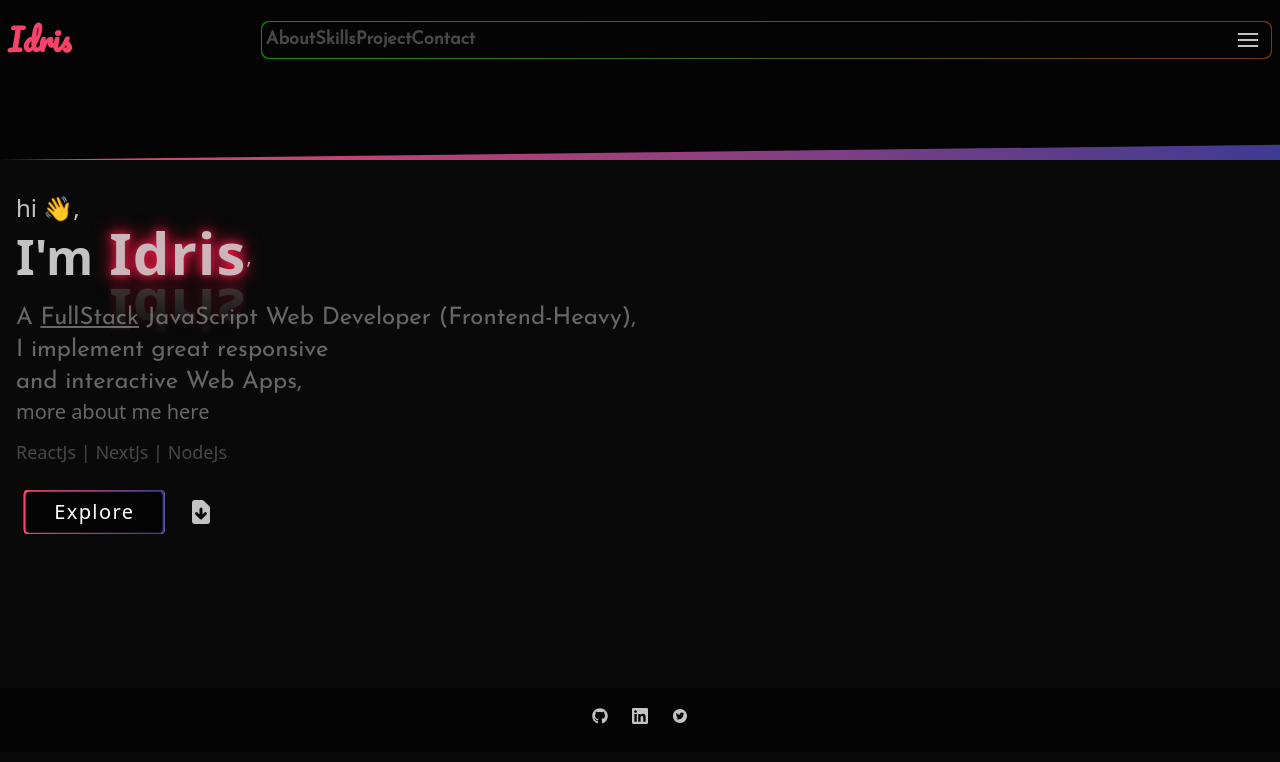
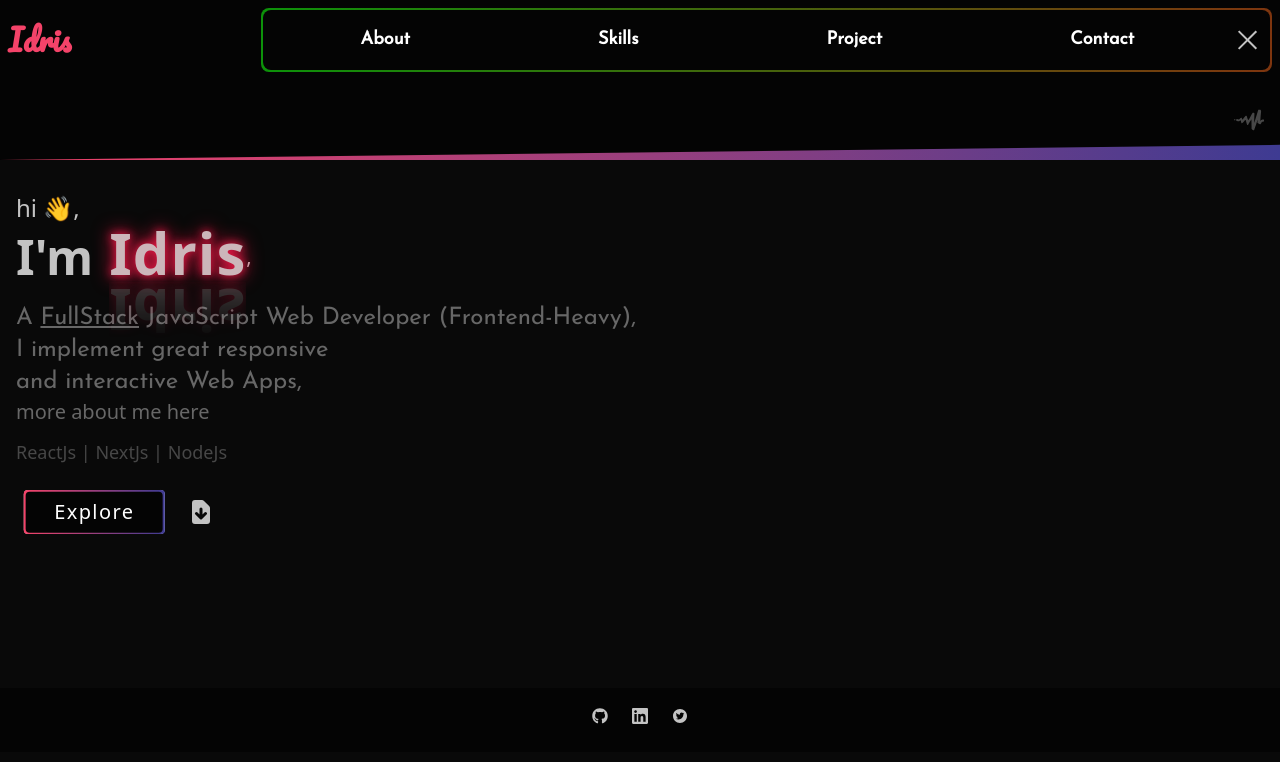
Before and after one commit to bobbycrooz/portfolio-client, a Next.js app: page / in a window 1280 px wide. Shown: the top 762 px of the page. Built offline with nearby package versions, Linux system fonts and the light colour scheme.

Commit message:
added audio

```diff
--- a/components/Header.tsx
+++ b/components/Header.tsx
@@ -8,13 +8,13 @@ export default function Header() {
   const [showNav, setShowNav] = useState(true);
 
   return (
-    <div className="navbar bg-primary z-10 sticky top-0 h-20 flex justify-between items-center shadow-md w-full  p-2">
+    <div className="navbar bg-primary z-10 sticky top-0 h-20 flex justify-between items-center shadow-md w-full p-2  ">
       <h1 className=" text-grad-one font-black font-logo text-3xl">Idris</h1>
 
-      <Menu className={showNav && 'active'}>
-        <RotateBG className="menu_bg rounded-lg">
-          <div className="menu_cover flex items-center justify-between bg-primary rounded-lg">
-            <div className="nav-links text-lg font-joe text-textLow font-bold  p-1 w-full flex items-center justify-around">
+      <Menu className={showNav && 'active overflow-hidden'}>
+        <RotateBG className="menu_bg overflow-hidden rounded-lg h-full">
+          <div className="menu_cover overflow-hidden h-full flex items-center justify-between bg-primary rounded-lg">
+            <div className="nav-links  text-lg font-joe text-textLow font-bold  p-1 w-full flex items-center justify-around">
               <Link href="/">
                 <a>About</a>
               </Link>
@@ -32,12 +32,13 @@ export default function Header() {
               </Link>
             </div>
 
-            <div className="menu_icon absolute right-0">
+            <div className="menu_icon visible  absolute right-0">
               <Hamburger
                 color="#C3C3C3"
                 direction="right"
                 onToggle={() => setShowNav(pre => !pre)}
-                size={20}
+                size={25}
+                toggled={showNav}
               />
             </div>
           </div>
@@ -49,32 +50,41 @@ export default function Header() {
 
 const Menu = styled.h1`
   width: 48px;
+  height: 100%;
   transition: all 0.2s linear;
-
-  /* * {
-    border: 1px solid red;
-  } */
+  /* border: 1px solid red; */
+  /* padding: 2px; */
+  visibility: hidden;
 
   &.active {
     width: 80%;
-    .menu_bg {
-      .menu_cover {
-        width: 100%;
-        .nav-links {
-          visibility: visible;
-          display: inline;
-        }
+    visibility: visible;
+
+    .nav-links {
+      display: flex;
+      visibility: visible;
+      opacity: 1;
+      /* border: 1px solid red; */
+
+      a {
+        /* border: 1px solid red; */
+        color: #fff;
       }
     }
   }
 
   .menu_bg {
-    padding: 1px;
-    .menu_cover {
-      width: 48px;
-      .nav-links {
-        display: none;
-      }
-    }
+    padding: 1.7px;
   }
+
+  .nav-links {
+    display: none;
+    opacity: 0.2;
+    width: calc(100% - 38px);
+    /* visibility: hidden; */
+  }
+
+  /* * {
+    border: 1px solid red;
+  } */
 `;
--- a/components/Title.tsx
+++ b/components/Title.tsx
@@ -1,10 +1,28 @@
+import React, { useState } from 'react';
+
 import styled from 'styled-components';
 import Button from './Button';
 import Glow from './Glow';
 import { useRouter } from 'next/router';
+import { SiAudiomack } from 'react-icons/si';
 
 export default function Title() {
   const { pathname } = useRouter();
+  const [audioOn, setAudioOn] = useState(false);
+  const audio = new Audio('./track.mp3');
+
+  function audioControl(ctrl) {
+    // const soundTrack = document.getElementById('faded');
+
+    if (ctrl) {
+      audio.pause();
+      audio.currentTime = 0;
+      setAudioOn(false);
+    } else {
+      audio.play();
+      setAudioOn(true);
+    }
+  }
 
   return (
     <Pane className="pane_title z-10 sticky bg-gradient-to-r from-grad-one to-grad-two h-20 w-full p-0">
@@ -15,7 +33,15 @@ export default function Title() {
           <Button mt={false} w="70px" h="30px">
             Add
           </Button>
-        ) : null}
+        ) : (
+          <>
+            <SiAudiomack
+              onClick={() => audioControl(audioOn)}
+              size={30}
+              color={audioOn ? '#f44369' : '#474747'}
+            />
+          </>
+        )}
       </div>
     </Pane>
   );
```
Also changed, not shown: 1 other file (tests, documents, lock files or other folders).
